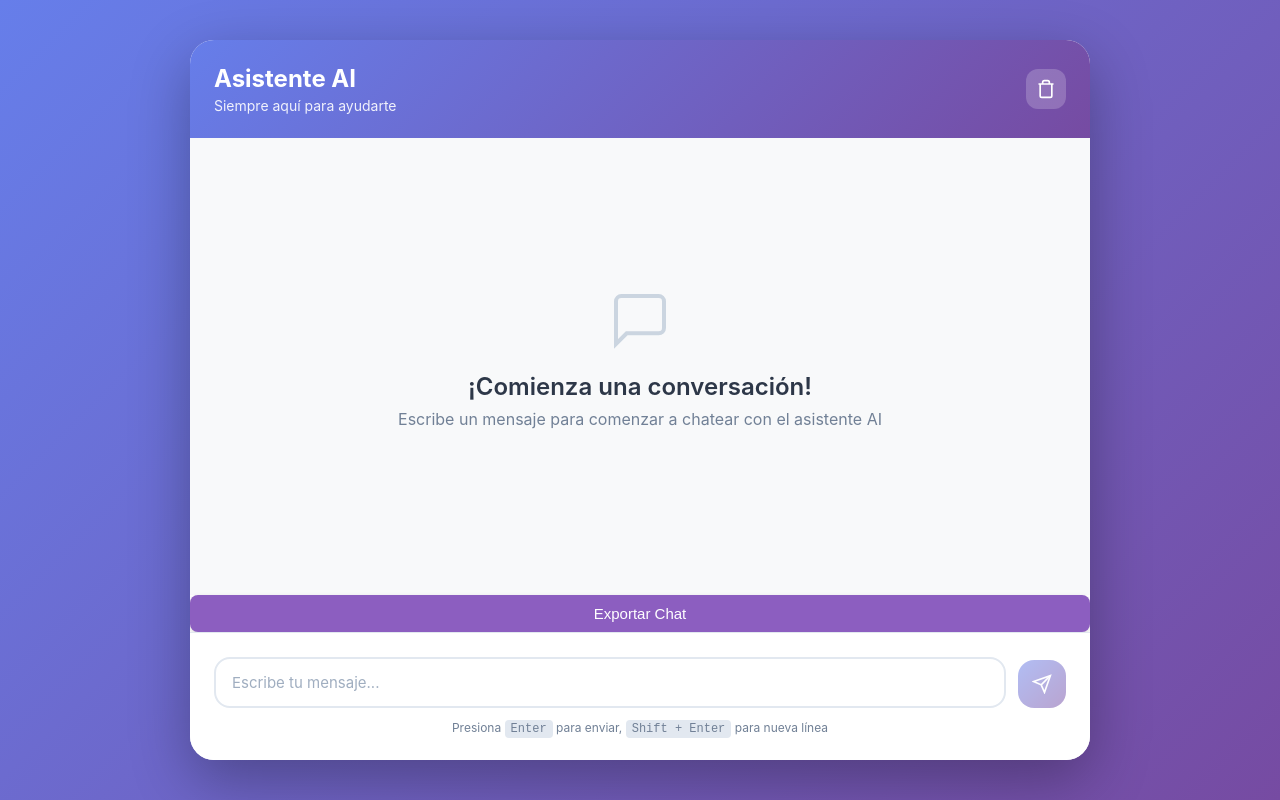
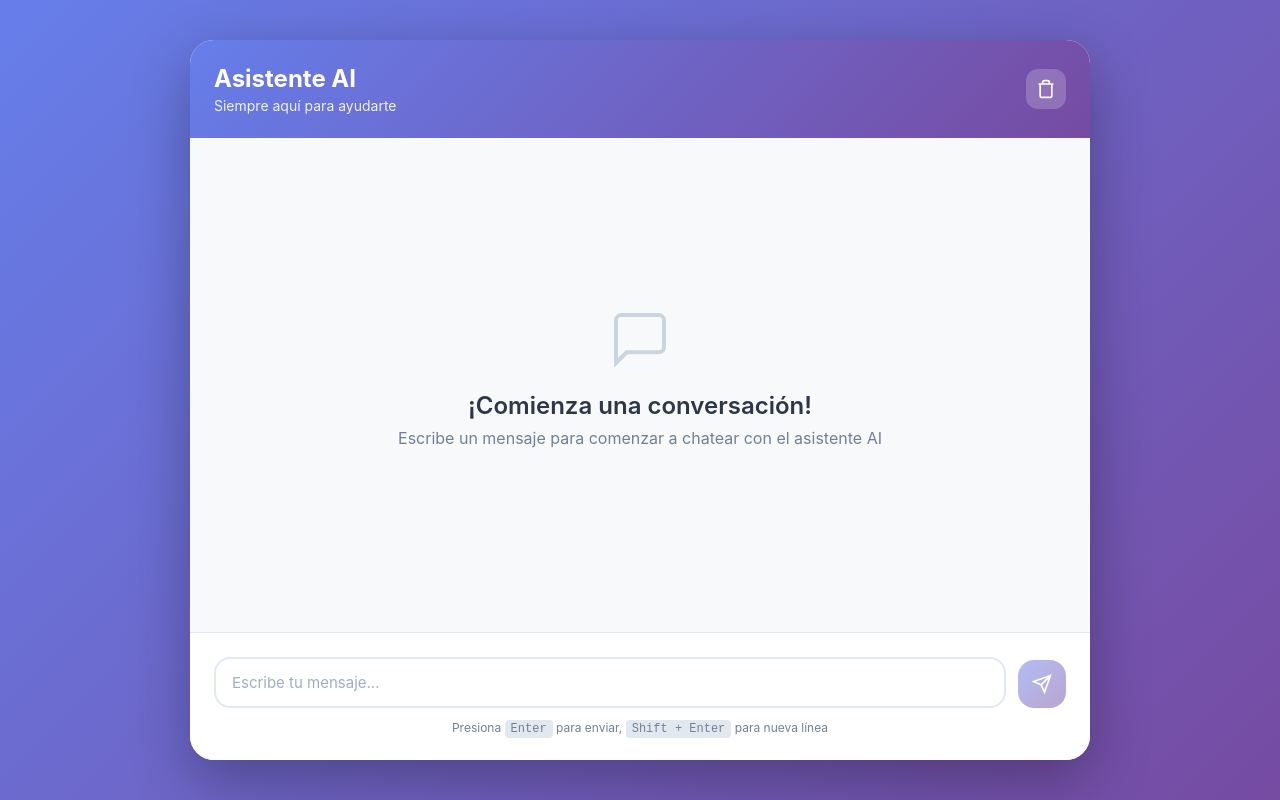
Before and after one commit to Joze05/pdf_chatbot, a React (Vite) app in the folder frontend/: page / in a window 1280 px wide. Built offline with nearby package versions, Linux system fonts and the light colour scheme.

Commit message:
Updates export chat button and removes console prints

```diff
--- a/frontend/src/components/ChatInterface.tsx
+++ b/frontend/src/components/ChatInterface.tsx
@@ -153,7 +153,7 @@ export default function ChatInterface() {
                 messagesEndRef={messagesEndRef}
             />
 
-            <ExportChatButton messages={messages} />
+            {messages.length > 0 && <ExportChatButton messages={messages} />}
 
             <ChatInput
                 inputValue={inputValue}
```
Also changed, not shown: 1 other file (tests, documents, lock files or other folders).
